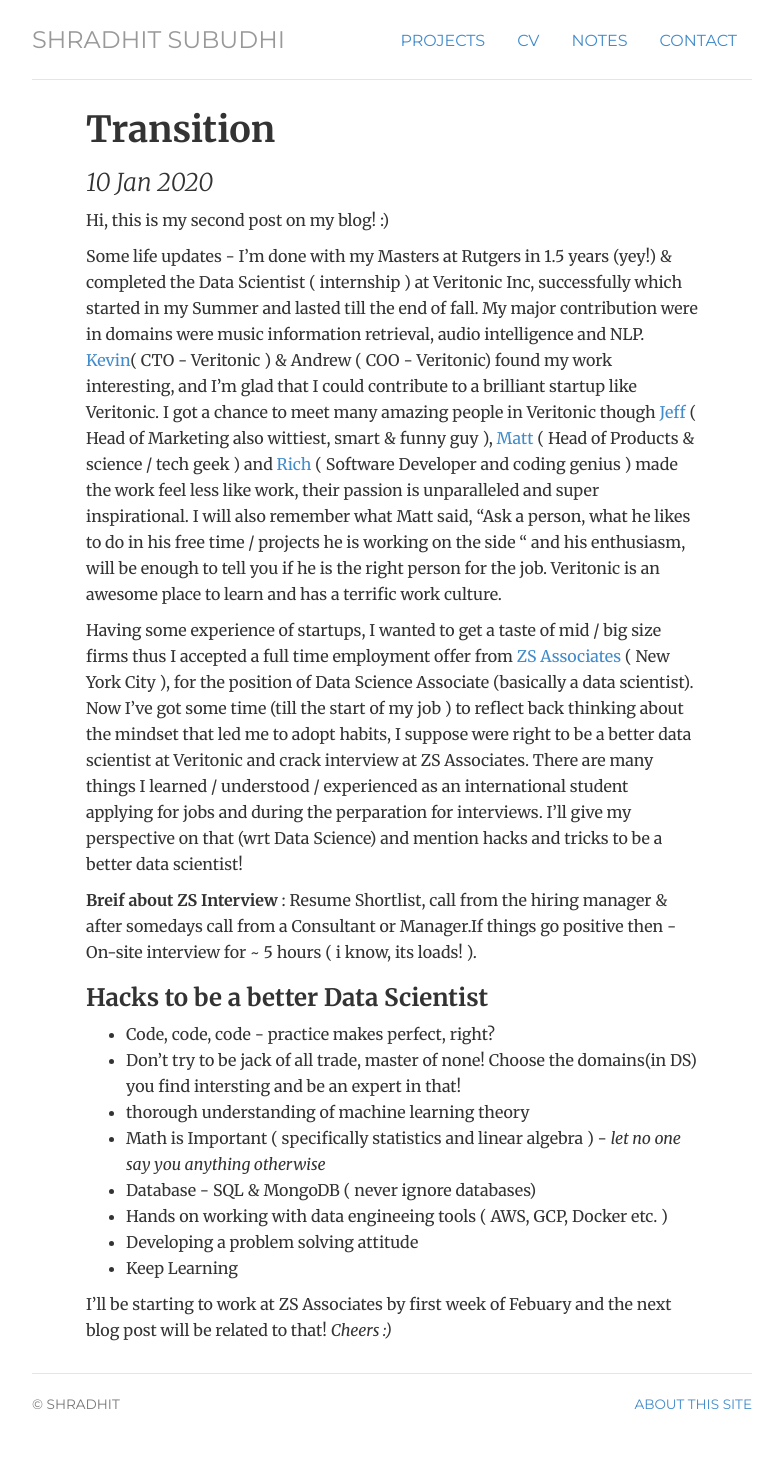
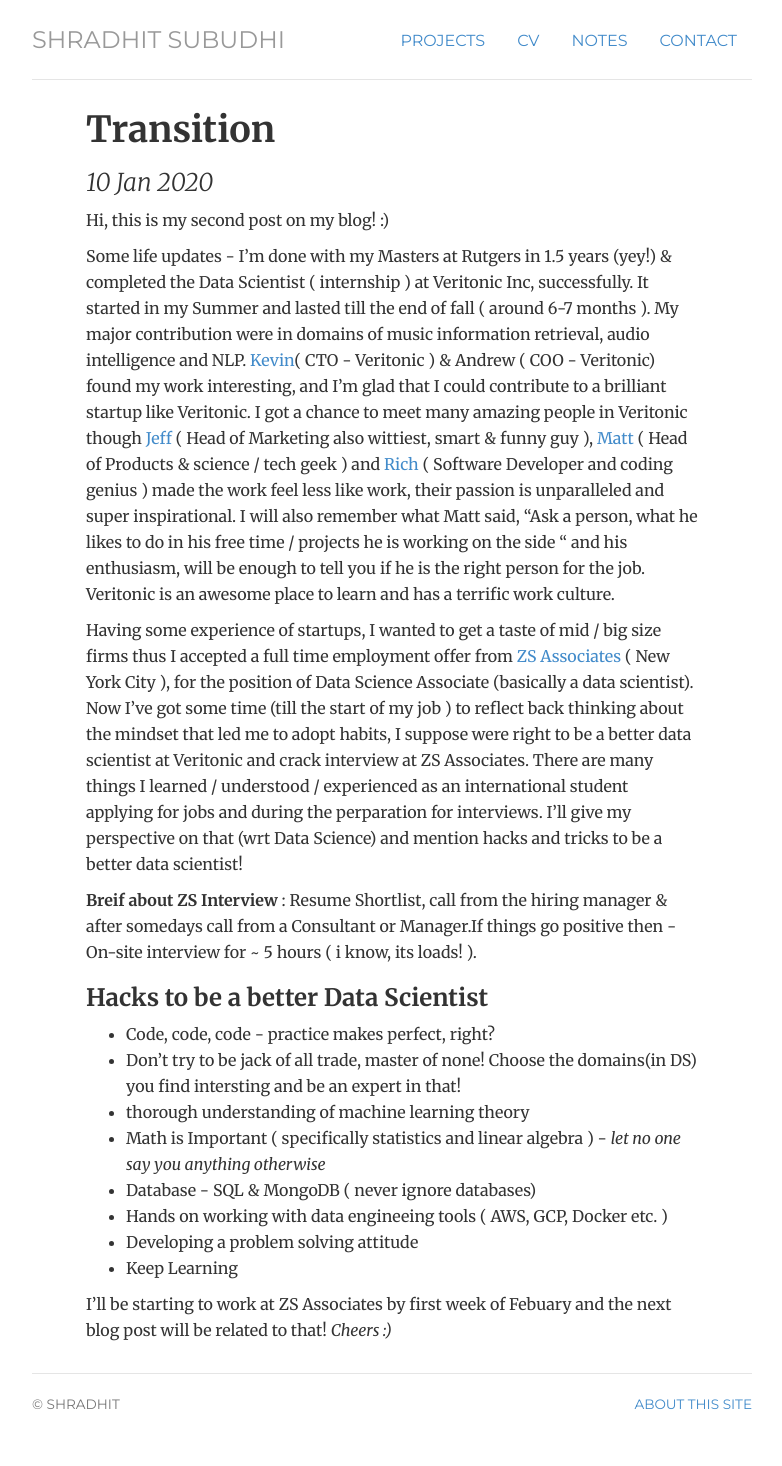
Before and after one commit to shradhit7/shradhit7.github.io, a Jekyll site: the page built from _posts/2020-01-10- Full Time Job.md, in a window 1280 px wide. Shown: the whole page, without its empty margins (248-1030 px from the left). Built offline with Jekyll 4.4.1, drawn with Linux system fonts in a browser that asks for light colours.

Commit message:
Update 2020-01-10- Full Time Job.md

```diff
--- a/_posts/2020-01-10- Full Time Job.md
+++ b/_posts/2020-01-10- Full Time Job.md
@@ -5,7 +5,7 @@
 
 Hi, this is my second post on my blog! :)
 
-Some life updates - I’m done with my Masters at Rutgers in 1.5 years (yey!) & completed the Data Scientist ( internship ) at Veritonic Inc, successfully which started in my Summer and lasted till the end of fall. My major contribution were in domains were music information retrieval, audio intelligence and NLP. [Kevin](https://falicon.com/)( CTO - Veritonic ) & Andrew ( COO - Veritonic) found my work interesting, and I’m glad that I could contribute to a brilliant startup like Veritonic. I got a chance to meet many amazing people in Veritonic though [Jeff](https://www.linkedin.com/in/jeffreyspiro/) ( Head of Marketing also wittiest, smart & funny guy ), [Matt](https://www.mattgagliano.com/) ( Head of Products & science / tech geek ) and [Rich](https://www.richinfante.com/) ( Software Developer and coding genius ) made the work feel less like work, their passion is unparalleled and super inspirational. I will also remember what Matt said, “Ask a person, what he likes to do in his free time / projects he is working on the side “ and his enthusiasm, will be enough to tell you if he is the right person for the job. Veritonic is an awesome place to learn and has a terrific work culture.
+Some life updates - I’m done with my Masters at Rutgers in 1.5 years (yey!) & completed the Data Scientist ( internship ) at Veritonic Inc, successfully. It started in my Summer and lasted till the end of fall ( around 6-7 months ). My major contribution were in domains of music information retrieval, audio intelligence and NLP. [Kevin](https://falicon.com/)( CTO - Veritonic ) & Andrew ( COO - Veritonic) found my work interesting, and I’m glad that I could contribute to a brilliant startup like Veritonic. I got a chance to meet many amazing people in Veritonic though [Jeff](https://www.linkedin.com/in/jeffreyspiro/) ( Head of Marketing also wittiest, smart & funny guy ), [Matt](https://www.mattgagliano.com/) ( Head of Products & science / tech geek ) and [Rich](https://www.richinfante.com/) ( Software Developer and coding genius ) made the work feel less like work, their passion is unparalleled and super inspirational. I will also remember what Matt said, “Ask a person, what he likes to do in his free time / projects he is working on the side “ and his enthusiasm, will be enough to tell you if he is the right person for the job. Veritonic is an awesome place to learn and has a terrific work culture.
 
 Having some experience of startups, I wanted to get a taste of mid / big size firms thus I accepted a full time employment offer from [ZS Associates](https://www.zs.com/) ( New York City ), for the position of Data Science Associate (basically a data scientist). Now I’ve got some time (till the start of my job ) to reflect back thinking about the mindset that led me to adopt habits, I suppose were right to be a better data scientist at Veritonic and crack interview at ZS Associates. There are many things I learned / understood / experienced as an international student applying for jobs and during the perparation for interviews. I’ll give my perspective on that (wrt Data Science) and mention hacks and tricks to be a better data scientist!
 
```
